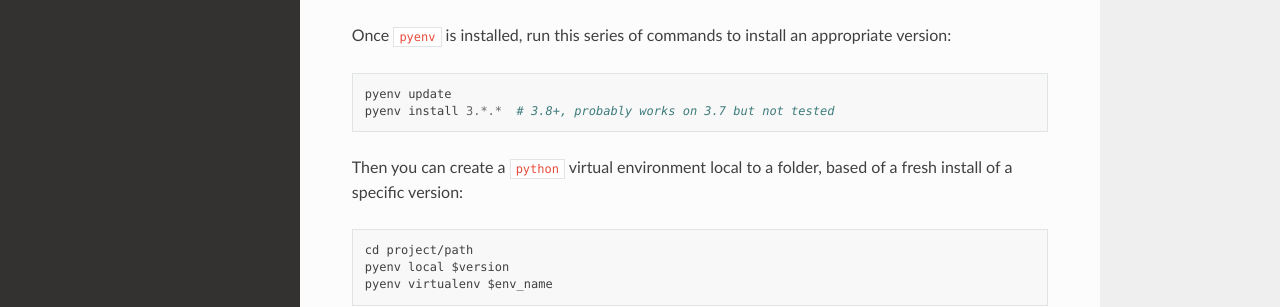
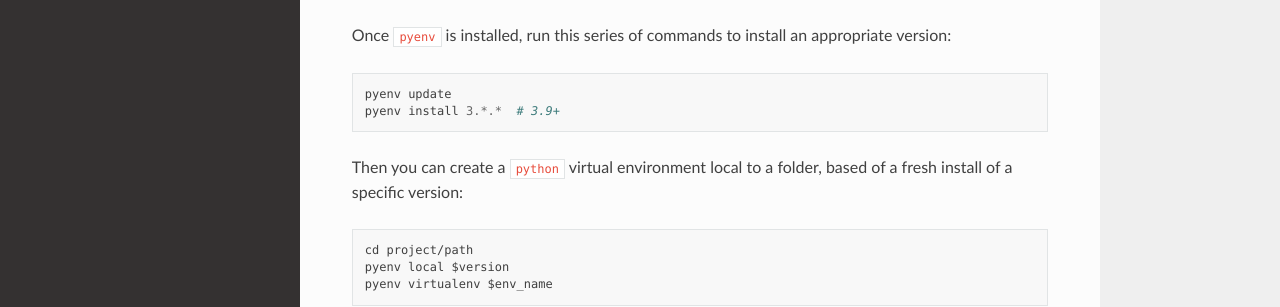
Before and after one commit to guilledk/pytest-eosio, a Sphinx documentation site: the page built from docs/tutorial/install.rst, in a window 1280 px wide and 1301 px high. Shown: the part 634-941 px from the top of the window. Built offline with Sphinx 7.4.7 and the Read the Docs theme 2.0.0, drawn with Linux system fonts in a browser that asks for light colours.

Commit message:
Fix minimun python version supported

```diff
--- a/docs/tutorial/install.rst
+++ b/docs/tutorial/install.rst
@@ -32,7 +32,7 @@ To install ``pyenv`` checkout this repo: `<https://github.com/pyenv/pyenv-instal
 Once ``pyenv`` is installed, run this series of commands to install an appropriate version::
 
     pyenv update
-    pyenv install 3.*.*  # 3.8+, probably works on 3.7 but not tested
+    pyenv install 3.*.*  # 3.9+
 
 Then you can create a ``python`` virtual environment local to a folder, based
 of a fresh install of a specific version::
```
